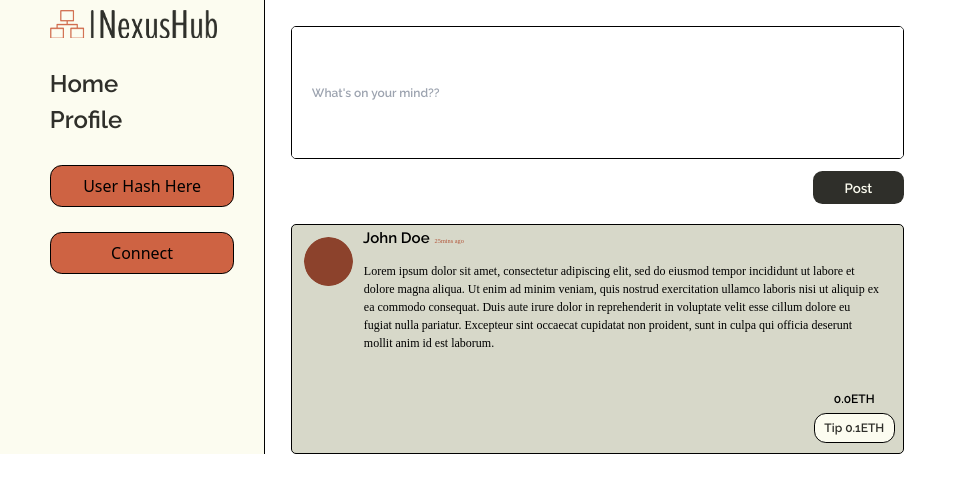
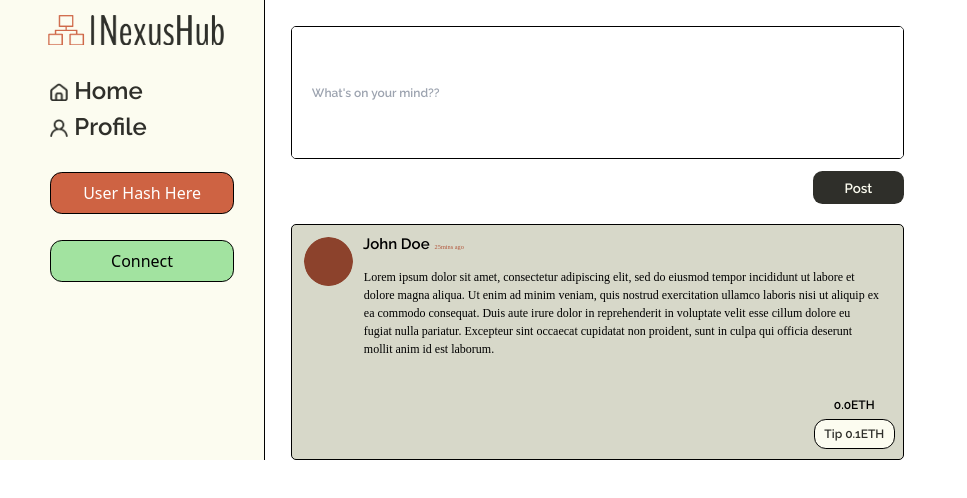
Before and after one commit to SOC11103-Group-7/dsmp_FE, a React (Vite) app: page / in a window 1280 px wide. Shown: the top 498 px of the page, without its empty margins (0-967 px from the left). Built offline with nearby package versions, Linux system fonts and the light colour scheme; a web font is replaced by a local one.

Commit message:
button color and icons

```diff
--- a/src/page/index.css
+++ b/src/page/index.css
@@ -23,12 +23,32 @@
 }
 
 .logo {
-  margin-left: 49.854px;
-  width: 166.776px;
-  height: 28.042px;
+  margin-left: 48px;
+  margin-top: 2%;
+  width: 176px;
+  height: 30px;
   background-image: url('../assets/images/96858bf39fb28499437875ab86a6d1dcd335a243.png');
   background-size: cover;
   background-repeat: no-repeat;
+}
+.homeicon {
+  background-image: url(../assets/images/home.png);
+  background-size: cover;
+  background-repeat: no-repeat;
+  margin-top: 4%;
+  margin-right: 3%;
+  width: 18px;
+  height: 18px;
+}
+
+.profileicon {
+  background-image: url(../assets/images/profile.png);
+  background-size: cover;
+  background-repeat: no-repeat;
+  margin-top: 4%;
+  margin-right: 3%;
+  width: 18px;
+  height: 18px;
 }
 
 .nav-links {
@@ -46,11 +66,22 @@
   margin-left: 49.854px;
 }
 
-.user-hash-btn,
+.user-hash-btn{
+  width: 184.46px;
+  height: 41.877px;
+  background-color: #ce6343;
+  color: white;
+  border: 1px solid #000;
+  border-radius: 11.852px;
+  overflow: hidden;
+  margin-top: 25.924px;
+  margin-left: 49.854px;
+}
+
 .connect-btn {
   width: 184.46px;
   height: 41.877px;
-  background-color: #ce6343;
+  background-color: #A2E3A0;
   border: 1px solid #000;
   border-radius: 11.852px;
   overflow: hidden;
@@ -122,7 +153,9 @@
   border-radius: 50%;
 }
 
-
+.user-details{
+  margin-top: 1%;
+}
 
 .username {
   font-family: 'Raleway';
--- a/src/page/index.jsx
+++ b/src/page/index.jsx
@@ -1,5 +1,6 @@
 import React from 'react';
 import './index.css';
+
 
 export default function Main() {
   return (
@@ -7,8 +8,8 @@ export default function Main() {
       <div className='sidebar'>
         <div className='logo' />
         <div className='nav-links'>
-          <span className='nav-link'>Home</span>
-          <span className='nav-link'>Profile</span>
+          <span className='nav-link'><div className='homeicon' />Home</span>
+          <span className='nav-link'><div className='profileicon' />Profile</span>
         </div>
         <button className='user-hash-btn'>User Hash Here</button>
         <button className='connect-btn'>Connect</button>
```
Also changed, not shown: src/assets/images/home.png (renamed from src/assets/images/01483888-d375-4646-8f96-c2b36b551f0f.png), src/assets/images/profile.png (renamed from src/assets/images/9b4753d8-39f3-49dd-80ab-8c2baba8f9c1.png).
